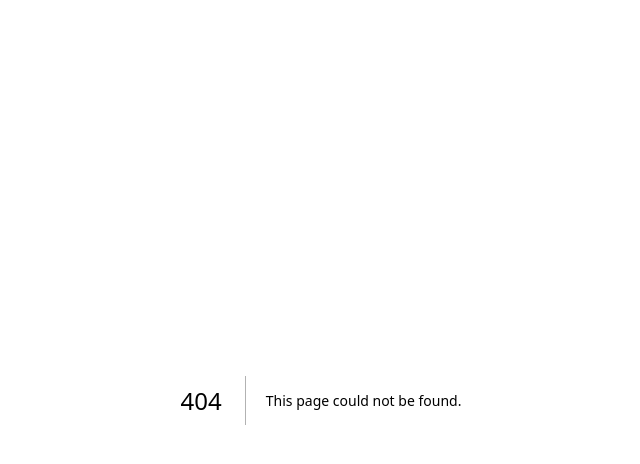
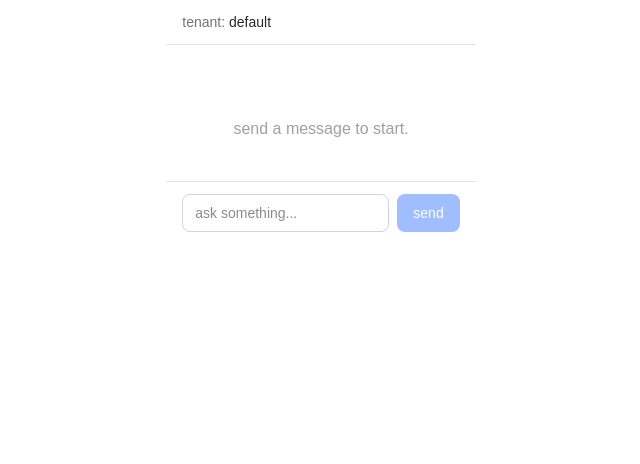
Before and after one commit to jhonatan98rios/Data-analysis-ts-harness, a Next.js app: page /default in a window 1280 px wide. Before the commit this address had no page. Shown: the top 464 px of the page, without its empty margins (319-959 px from the left). Built offline with nearby package versions, Linux system fonts and the light colour scheme.

Commit message:
feat: implement ui structure

```diff
--- /dev/null
+++ b/app/[tenantId]/page.tsx
@@ -0,0 +1,10 @@
+import { ChatWindow } from '@/components/chat-window';
+
+export default async function TenantChatPage({
+  params,
+}: {
+  params: Promise<{ tenantId: string }>;
+}) {
+  const { tenantId } = await params;
+  return <ChatWindow tenantId={tenantId} />;
+}
--- a/app/page.tsx
+++ b/app/page.tsx
@@ -1,65 +1,5 @@
-import Image from "next/image";
+import { redirect } from 'next/navigation';
 
 export default function Home() {
-  return (
-    <div className="flex flex-col flex-1 items-center justify-center bg-zinc-50 font-sans dark:bg-black">
-      <main className="flex flex-1 w-full max-w-3xl flex-col items-center justify-between py-32 px-16 bg-white dark:bg-black sm:items-start">
-        <Image
-          className="dark:invert"
-          src="/next.svg"
-          alt="Next.js logo"
-          width={100}
-          height={20}
-          priority
-        />
-        <div className="flex flex-col items-center gap-6 text-center sm:items-start sm:text-left">
-          <h1 className="max-w-xs text-3xl font-semibold leading-10 tracking-tight text-black dark:text-zinc-50">
-            To get started, edit the page.tsx file.
-          </h1>
-          <p className="max-w-md text-lg leading-8 text-zinc-600 dark:text-zinc-400">
-            Looking for a starting point or more instructions? Head over to{" "}
-            <a
-              href="https://vercel.com/templates?framework=next.js&utm_source=create-next-app&utm_medium=appdir-template-tw&utm_campaign=create-next-app"
-              className="font-medium text-zinc-950 dark:text-zinc-50"
-            >
-              Templates
-            </a>{" "}
-            or the{" "}
-            <a
-              href="https://nextjs.org/learn?utm_source=create-next-app&utm_medium=appdir-template-tw&utm_campaign=create-next-app"
-              className="font-medium text-zinc-950 dark:text-zinc-50"
-            >
-              Learning
-            </a>{" "}
-            center.
-          </p>
-        </div>
-        <div className="flex flex-col gap-4 text-base font-medium sm:flex-row">
-          <a
-            className="flex h-12 w-full items-center justify-center gap-2 rounded-full bg-foreground px-5 text-background transition-colors hover:bg-[#383838] dark:hover:bg-[#ccc] md:w-[158px]"
-            href="https://vercel.com/new?utm_source=create-next-app&utm_medium=appdir-template-tw&utm_campaign=create-next-app"
-            target="_blank"
-            rel="noopener noreferrer"
-          >
-            <Image
-              className="dark:invert"
-              src="/vercel.svg"
-              alt="Vercel logomark"
-              width={16}
-              height={16}
-            />
-            Deploy Now
-          </a>
-          <a
-            className="flex h-12 w-full items-center justify-center rounded-full border border-solid border-black/[.08] px-5 transition-colors hover:border-transparent hover:bg-black/[.04] dark:border-white/[.145] dark:hover:bg-[#1a1a1a] md:w-[158px]"
-            href="https://nextjs.org/docs?utm_source=create-next-app&utm_medium=appdir-template-tw&utm_campaign=create-next-app"
-            target="_blank"
-            rel="noopener noreferrer"
-          >
-            Documentation
-          </a>
-        </div>
-      </main>
-    </div>
-  );
+  redirect('/default');
 }
--- /dev/null
+++ b/components/chat-window.tsx
@@ -0,0 +1,88 @@
+'use client';
+
+import { useState, useRef, useEffect, type FormEvent } from 'react';
+
+interface Message {
+  id: number;
+  role: 'user' | 'assistant';
+  text: string;
+}
+
+export function ChatWindow({ tenantId }: { tenantId: string }) {
+  const [messages, setMessages] = useState<Message[]>([]);
+  const [input, setInput] = useState('');
+  const bottomRef = useRef<HTMLDivElement>(null);
+
+  useEffect(() => {
+    bottomRef.current?.scrollIntoView({ behavior: 'smooth' });
+  }, [messages]);
+
+  const send = (e: FormEvent) => {
+    e.preventDefault();
+    const text = input.trim();
+    if (!text) return;
+
+    const userMsg: Message = { id: Date.now(), role: 'user', text };
+    const reply: Message = {
+      id: Date.now() + 1,
+      role: 'assistant',
+      text: `[placeholder] eco: "${text}"`,
+    };
+
+    setMessages((prev) => [...prev, userMsg, reply]);
+    setInput('');
+  };
+
+  return (
+    <div className="flex flex-col h-full max-w-2xl mx-auto">
+      {/* header */}
+      <div className="border-b border-zinc-200 dark:border-zinc-800 px-4 py-3 text-sm text-zinc-500">
+        tenant: <span className="font-medium text-zinc-800 dark:text-zinc-200">{tenantId}</span>
+      </div>
+
+      {/* messages */}
+      <div className="flex-1 overflow-y-auto px-4 py-6 space-y-4">
+        {messages.length === 0 && (
+          <p className="text-center text-zinc-400 mt-12">send a message to start.</p>
+        )}
+        {messages.map((m) => (
+          <div
+            key={m.id}
+            className={`flex ${m.role === 'user' ? 'justify-end' : 'justify-start'}`}
+          >
+            <div
+              className={`max-w-[80%] rounded-xl px-4 py-2 text-sm ${
+                m.role === 'user'
+                  ? 'bg-blue-600 text-white'
+                  : 'bg-zinc-100 dark:bg-zinc-800 text-zinc-900 dark:text-zinc-100'
+              }`}
+            >
+              {m.text}
+            </div>
+          </div>
+        ))}
+        <div ref={bottomRef} />
+      </div>
+
+      {/* input */}
+      <form
+        onSubmit={send}
+        className="border-t border-zinc-200 dark:border-zinc-800 px-4 py-3 flex gap-2"
+      >
+        <input
+          value={input}
+          onChange={(e) => setInput(e.target.value)}
+          placeholder="ask something..."
+          className="flex-1 rounded-lg border border-zinc-300 dark:border-zinc-700 bg-white dark:bg-zinc-900 px-3 py-2 text-sm outline-none focus:border-blue-500"
+        />
+        <button
+          type="submit"
+          disabled={!input.trim()}
+          className="rounded-lg bg-blue-600 px-4 py-2 text-sm font-medium text-white hover:bg-blue-700 disabled:opacity-40 transition-opacity"
+        >
+          send
+        </button>
+      </form>
+    </div>
+  );
+}
--- /dev/null
+++ b/sgconfig.yml
@@ -0,0 +1,4 @@
+ruleDirs:
+  - .github/idd/checks
+testConfigs:
+  - testDir: .github/idd/check-tests
```
Also changed, not shown: 1 other file (tests, documents, lock files or other folders).
